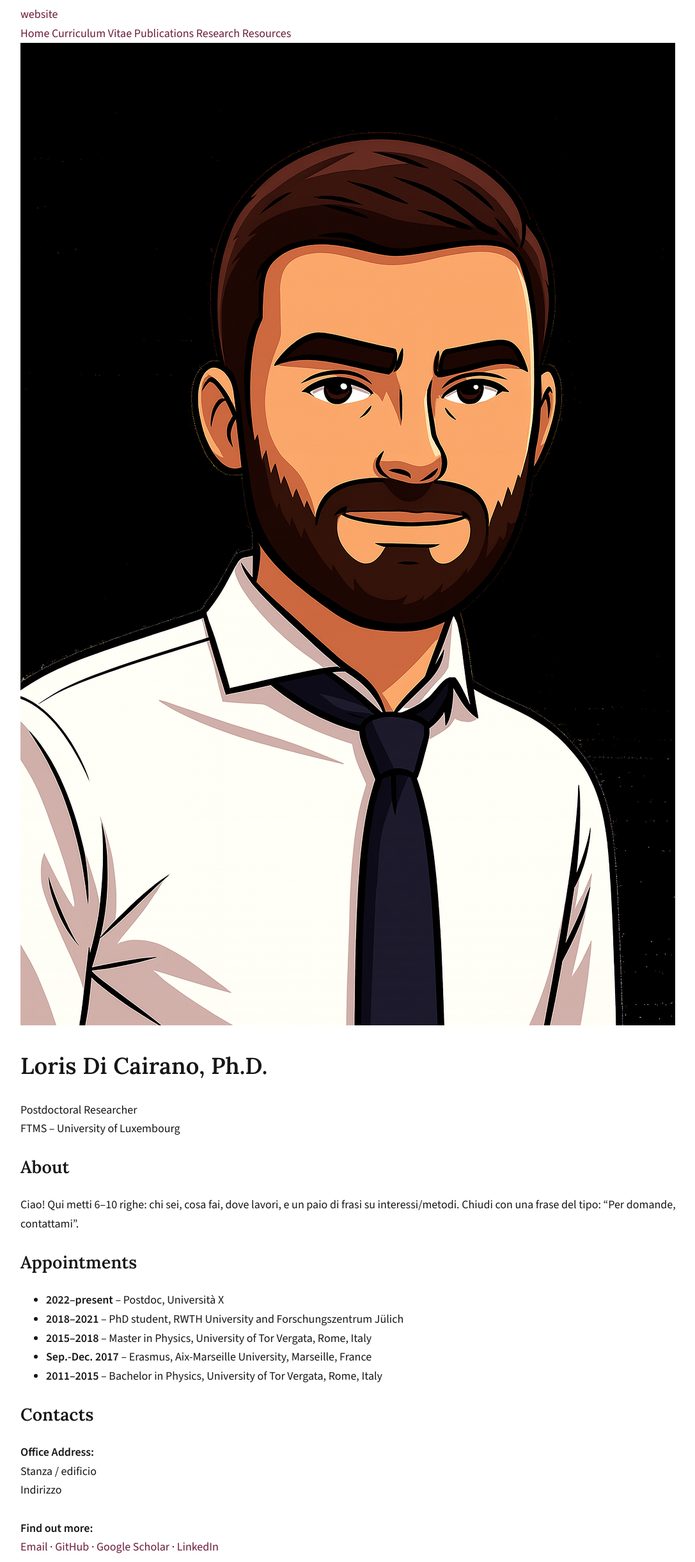
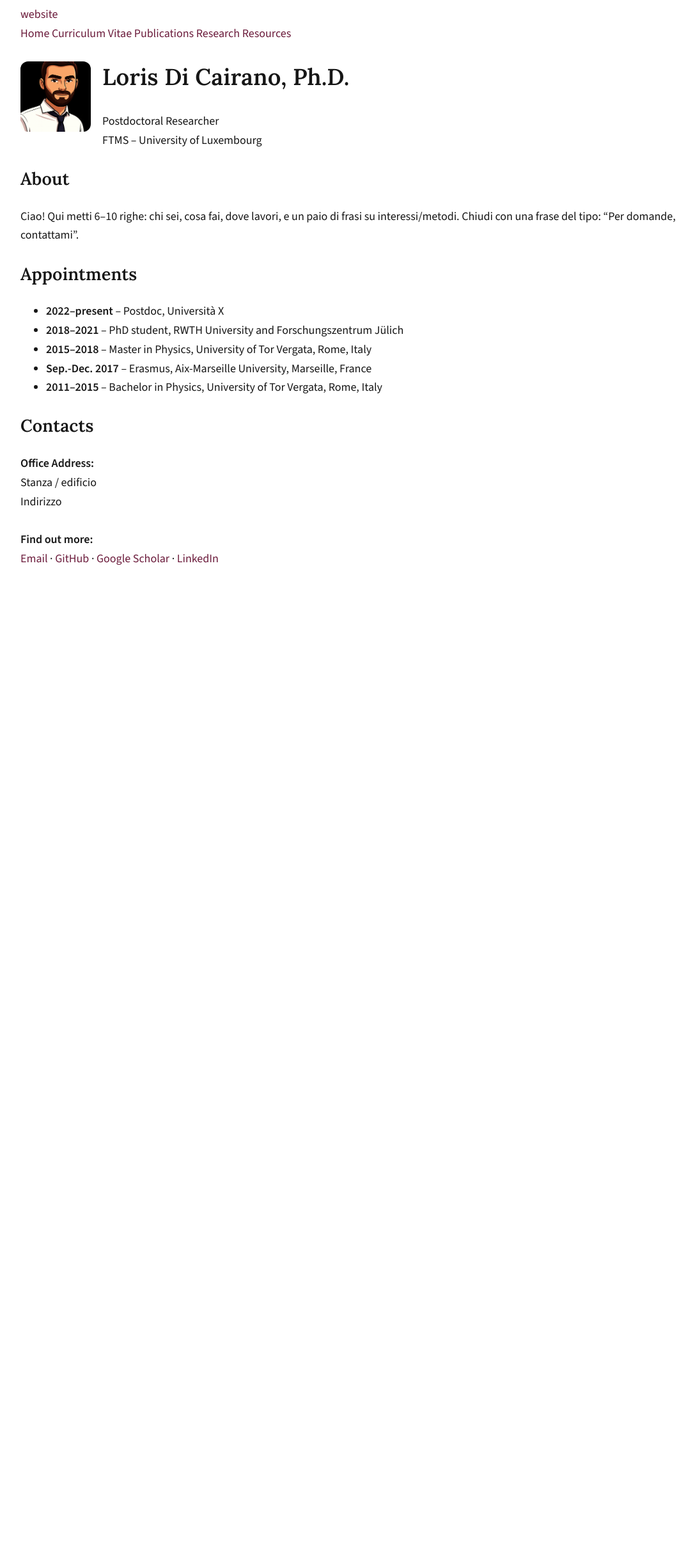
Before and after one commit to ldicairano/website, a Jekyll site: the page built from index.html, in a window 1280 px wide. Shown: the whole page at 64% size, without its empty margins (58-1145 px from the left). Built offline with Jekyll 4.4.1, drawn with Linux system fonts in a browser that asks for light colours; after the commit the page ends 900 px from its top, so only the background shows below that.

Commit message:
Update site

```diff
--- a/assets/css/style.css
+++ b/assets/css/style.css
@@ -36,8 +36,10 @@ a:hover{ text-decoration: underline; }
 
 /* HERO (foto a sinistra, testo a destra) */
 .hero{
-  grid-template-columns: 1px 1fr;  /* prima 160px */
-  gap: 28px;                          /* prima 28px */
+  display: grid;
+  grid-template-columns: 110px 1fr;
+  gap: 18px;
+  align-items: center;
 }
 
 .hero__img{
@@ -45,6 +47,14 @@ a:hover{ text-decoration: underline; }
   height: 1px;      /* prima 160px */
   border-radius: 1px;
   object-fit: cover;
+}
+
+.hero img{
+  width: 110px;
+  height: 110px;
+  border-radius: 12px;
+  object-fit: cover;
+  display: block;
 }
 
 .hero__name{
@@ -93,5 +103,5 @@ a:hover{ text-decoration: underline; }
 
 @media (max-width: 860px){
   .hero{ grid-template-columns: 90px 1fr; }
-  .hero_img{ width:90px; height:90px; }
+  .hero__img{ width:90px; height:90px; }
 }
```
